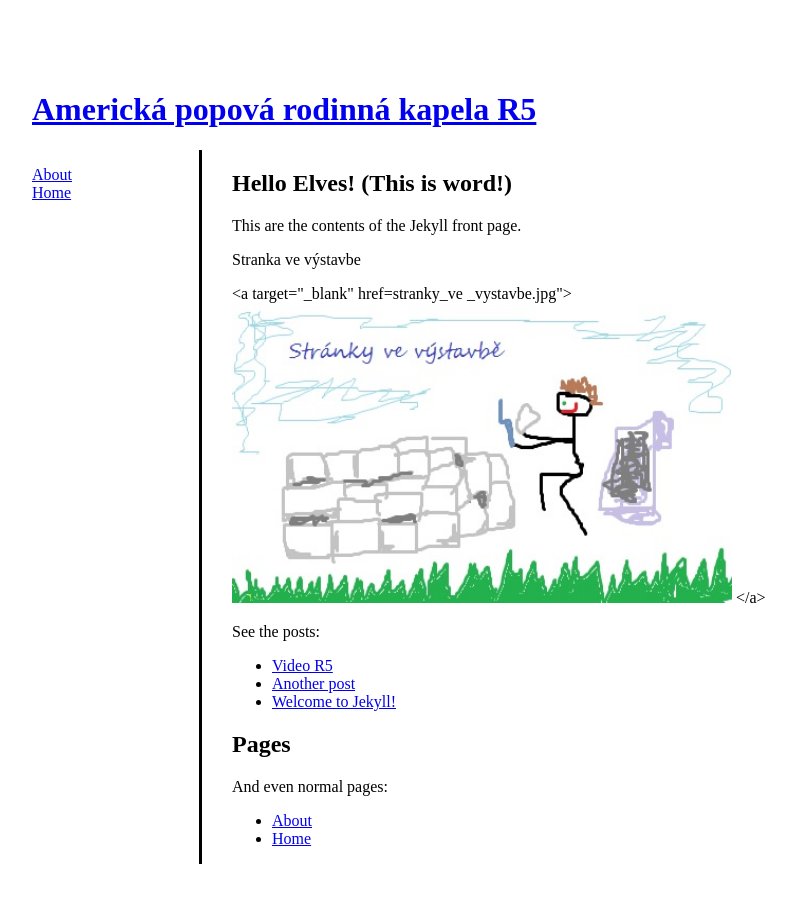
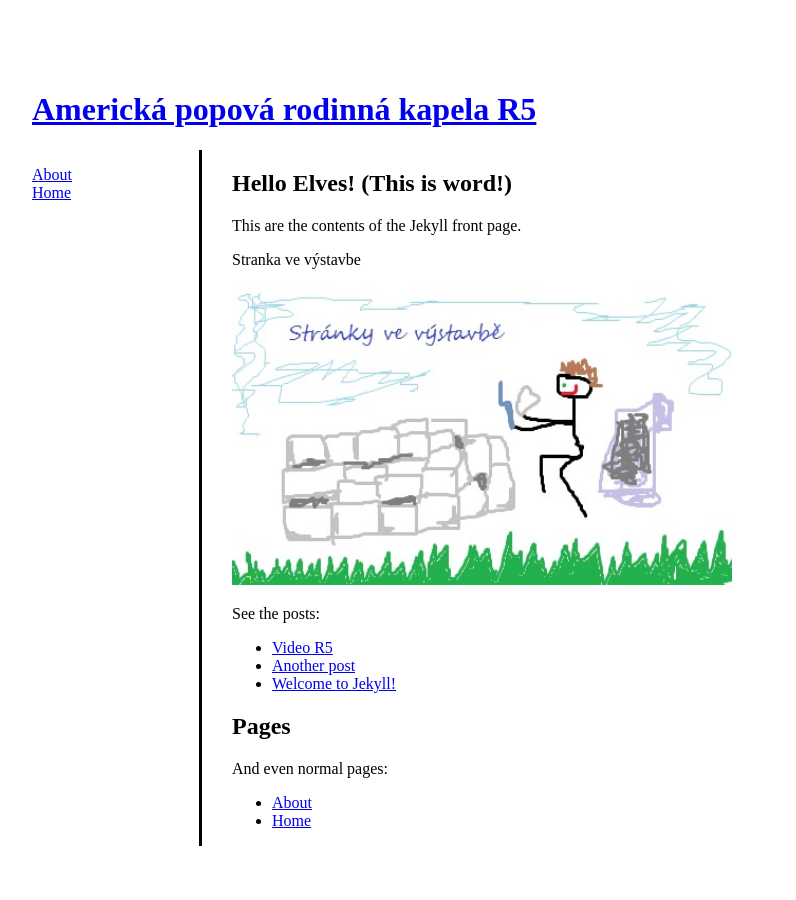
Before and after one commit to Mikki-nami/learn-jekyll, a Jekyll site: the page built from index.md, in a window 1280 px wide. Shown: the whole page, without its empty margins (208-1004 px from the left). Built offline with Jekyll 4.4.1, drawn with Linux system fonts in a browser that asks for light colours.

Commit message:
uprava 2 - obr

```diff
--- a/index.md
+++ b/index.md
@@ -10,13 +10,9 @@ This are the contents of the Jekyll front page.
 
 Stranka ve výstavbe
 
-<body>
-    <div class="gallery">
-          <a target="_blank" href=stranky_ve _vystavbe.jpg">
+<p>
                 <img src="stranky_ve _vystavbe.jpg" alt="stranky_ve _vystavbe" width="500" height="300">
-           </a>
-        </div>
-      </body>
+          </p>
 
 
 See the posts:
```
